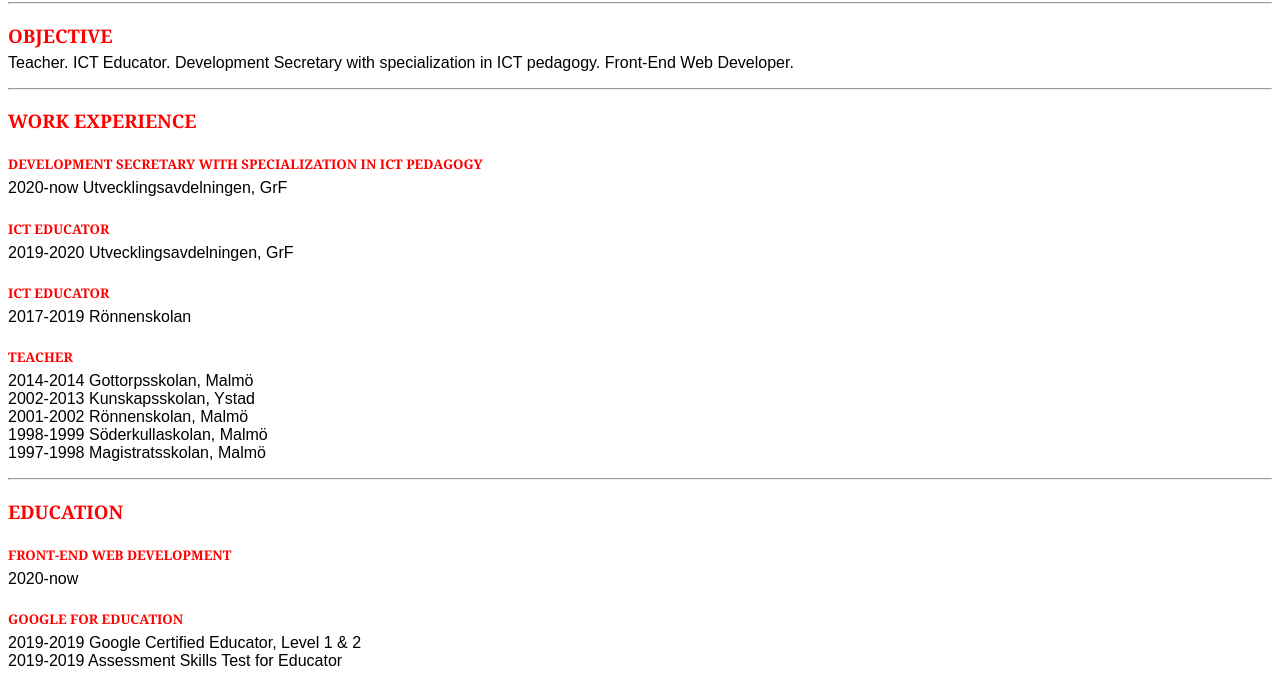
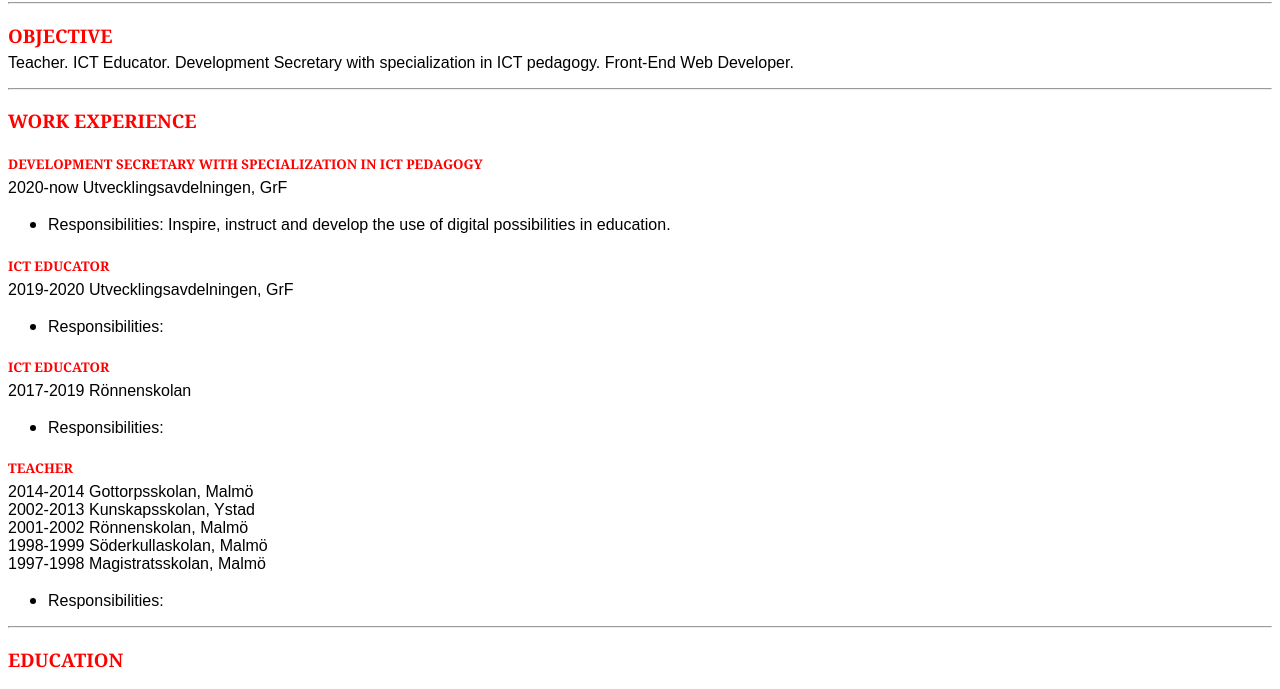
Before and after one commit to Martinasoomro/cv, a plain HTML site: page index.html in a window 1280 px wide. Shown: the part 84-773 px from the top of the page. Drawn offline with Linux system fonts and the light colour scheme.

Commit message:
Added unordered lists

```diff
--- a/index.html
+++ b/index.html
@@ -48,11 +48,23 @@ body -hr {
 
     <h5>DEVELOPMENT SECRETARY WITH SPECIALIZATION IN ICT PEDAGOGY</h5>
     <p>2020-now Utvecklingsavdelningen, GrF</p>
+    <ul>
+        <li><p>Responsibilities: Inspire, instruct and develop the use of digital possibilities
+            in education.</p></li>
+    </ul>
 
     <h5>ICT EDUCATOR </h5>
     <p>2019-2020 Utvecklingsavdelningen, GrF</p>
+    <ul>
+        <li><p>Responsibilities: </p></li>
+    </ul>
+
+
     <h5>ICT EDUCATOR</h5>
     <p>2017-2019 Rönnenskolan</p>
+    <ul>
+        <li><p>Responsibilities: </p></li>
+    </ul>
 
     <h5>TEACHER </h5>
         <p>2014-2014 Gottorpsskolan, Malmö<br>
@@ -60,6 +72,9 @@ body -hr {
         2001-2002 Rönnenskolan, Malmö<br>
         1998-1999 Söderkullaskolan, Malmö<br>
         1997-1998 Magistratsskolan, Malmö </p>
+        <ul>
+            <li><p>Responsibilities: </p></li>
+        </ul>
         <hr>
 
     <h3>EDUCATION</h3>
```
